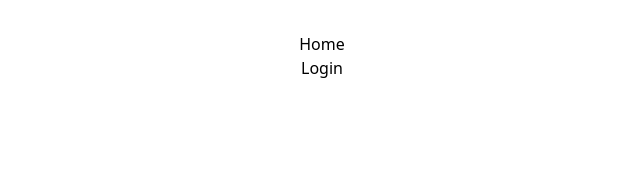
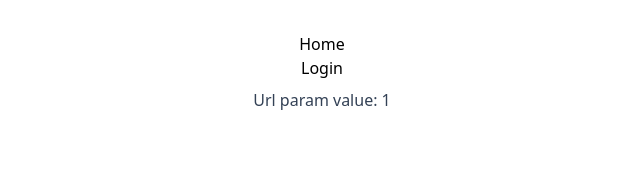
Before and after one commit to patrykomiotek/ocdapp, a React (Vite) app: page /details/1 in a window 1280 px wide. Before the commit this address had no page. Shown: the top 178 px of the page, without its empty margins (318-958 px from the left). Built offline with nearby package versions, Linux system fonts and the light colour scheme.

Commit message:
feat: with router

```diff
--- a/src/App.tsx
+++ b/src/App.tsx
@@ -10,11 +10,26 @@ import { Text } from '@atoms/Text';
 import { Button } from '@ui/atoms/Button';
 import { LoginPage } from '@pages/LoginPage';
 import { HomePage } from '@pages/HomePage';
+import { Page404 } from '@pages/Page404';
+import { DetailsPage } from '@pages/DetailsPage';
 
 enum Paths {
   HOME = '/',
   LOGIN = '/login',
 }
+
+// const router = createBrowserRouter([
+//   {
+//     path: "/",
+//     element: <HomePage />,
+//   },
+//   {
+//     path: "/login",
+//     element: <LoginPage />,
+//   },
+// ]);
+
+{/* <RouterProvider router={router} /> */}
 
 function App() {
   return (
@@ -25,10 +40,15 @@ function App() {
       </ul>
 
       <Routes>
+        <Route path="details/:foo" element={<DetailsPage />} />
         <Route path={Paths.LOGIN} element={<LoginPage />} />
+          {/* <Route path="abc" element={<LoginPage />} />
+        </Route> */}
         <Route path={Paths.HOME} element={<HomePage />} />
+        <Route path="*" element={<Page404 />} />
       </Routes>
     </BrowserRouter>
+    // {/* <RouterProvider router={router} /> */}
   )
 }
 
--- /dev/null
+++ b/src/pages/DetailsPage.tsx
@@ -0,0 +1,24 @@
+import { useParams, useNavigate } from "react-router-dom";
+import { Text } from "@ui/atoms";
+import { useEffect } from "react";
+
+export const DetailsPage = () => {
+  const params = useParams();
+  const navigate = useNavigate();
+  // console.log({ params });
+
+  useEffect(() => {
+    // api call
+    if (params.foo === '13') {
+      navigate('/');
+    }
+  }, [params]);
+
+  return (
+    <>
+      <Text bgColor="#ff0000">
+        Url param value: {params.foo}
+      </Text>
+    </>
+  );
+}
--- /dev/null
+++ b/src/pages/Page404.tsx
@@ -0,0 +1,11 @@
+import { Text } from "@ui/atoms";
+
+export const Page404 = () => {
+  return (
+    <>
+      <Text bgColor="#ff0000">
+        404 not found
+      </Text>
+    </>
+  );
+}
```
